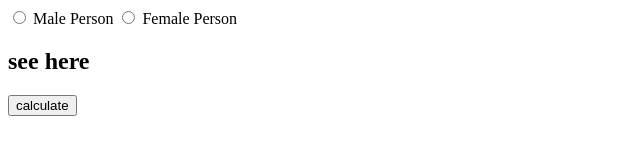
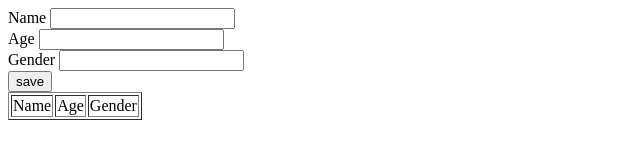
Before and after one commit to Yuvaraj101/Javascript---Practise, a plain HTML site: page Task Days/Friday/index.html in a window 1280 px wide. Shown: the whole page, without its empty margins (0-640 px from the left). Drawn offline with Linux system fonts and the light colour scheme.

```diff
--- a/Task Days/Friday/index.html
+++ b/Task Days/Friday/index.html
@@ -7,35 +7,66 @@
 </head>
 <body>
 
-    <input type="radio" name="gender" id="Male" value="Male">
+    <!-- <input type="radio" name="gender" id="Male" value="Male">
     <label for="Male">Male Person</label>
     <input type="radio" name="gender" id="Female" value="Female">
     <label for="Female">Female Person</label>
 
     <h2 id="heading">see here</h2>
 
-    <button onclick="calc()">calculate</button>
+    <button onclick="calc()">calculate</button> -->
+
+
+
+    Name <input type="text" id="namebox">
+    <br>
+   Age <input type="text" id="agebox">
+    <br>
+   Gender <input type="text" id="genderbox">
+<br>
+   <button id="savebtn">save</button>
+
+    <table border="1" id="maintable">
+        <tr>
+            <td>Name</td>
+            <td>Age</td>
+            <td>Gender</td>
+        </tr>
+    </table>
 
     <script>
 
-        radbtns = document.getElementsByName("gender")
-        console.log(radbtns);
+        savebtn = document.getElementById("savebtn")
+        maintable = document.getElementById("maintable")
 
-        function calc()
+        namebox = document.getElementById("namebox")
+        agebox = document.getElementById("agebox")
+        genderbox = document.getElementById("genderbox")
+        savebtn.addEventListener("click",function()
         {
-            heading = document.getElementById("heading")
 
-        var genderval = ""
-        radbtns.forEach(function(bt)
-        {
-            if(bt.checked)
-            {
-                genderval = bt.value
-                heading.textContent = bt.value
-            }
         })
-        console.log(genderval);
-    }
+
+    //     radbtns = document.getElementsByName("gender")
+    //     console.log(radbtns);
+
+    //     function calc()
+    //     {
+    //         heading = document.getElementById("heading")
+
+    //     var genderval = ""
+    //     radbtns.forEach(function(bt)
+    //     {
+    //         if(bt.checked)
+    //         {
+    //             genderval = bt.value
+    //             heading.textContent = bt.value
+    //         }
+    //     })
+    //     console.log(genderval);
+    // }
+
+
     </script>
 
 </body>
```
